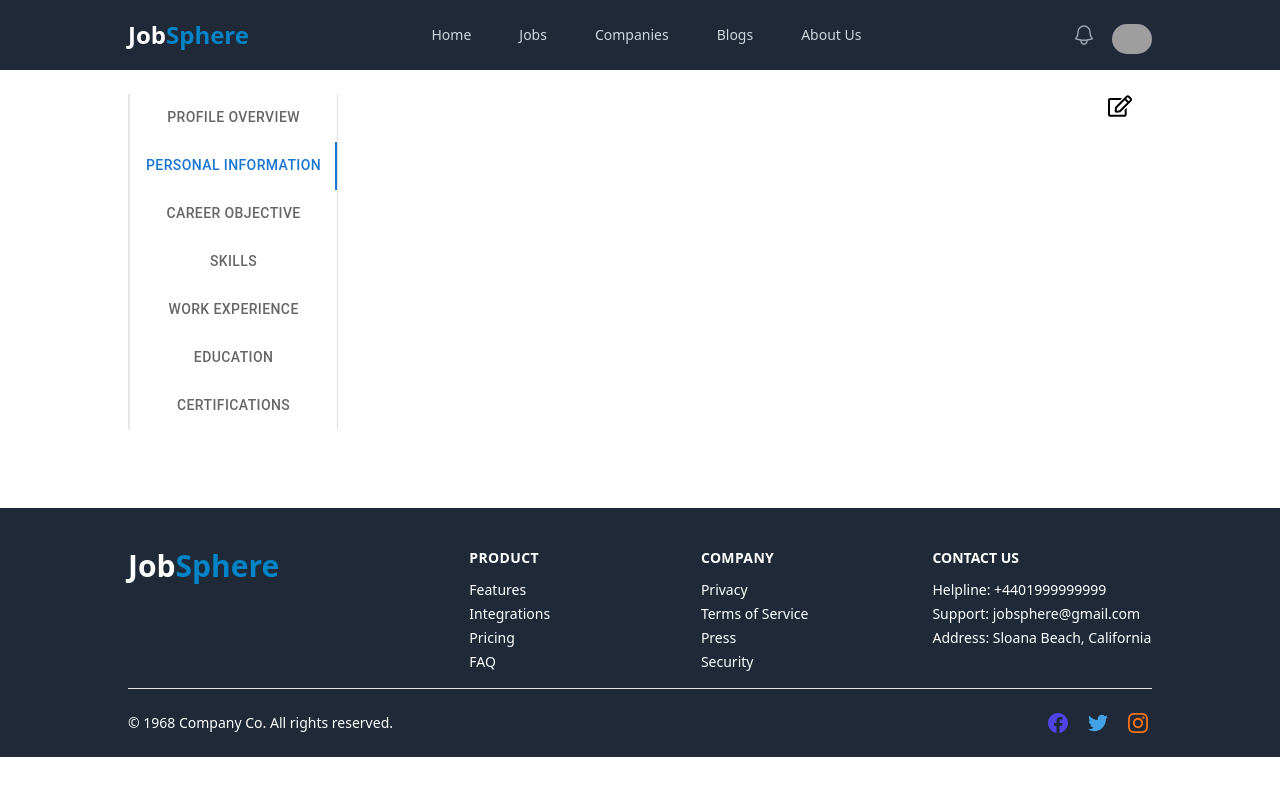
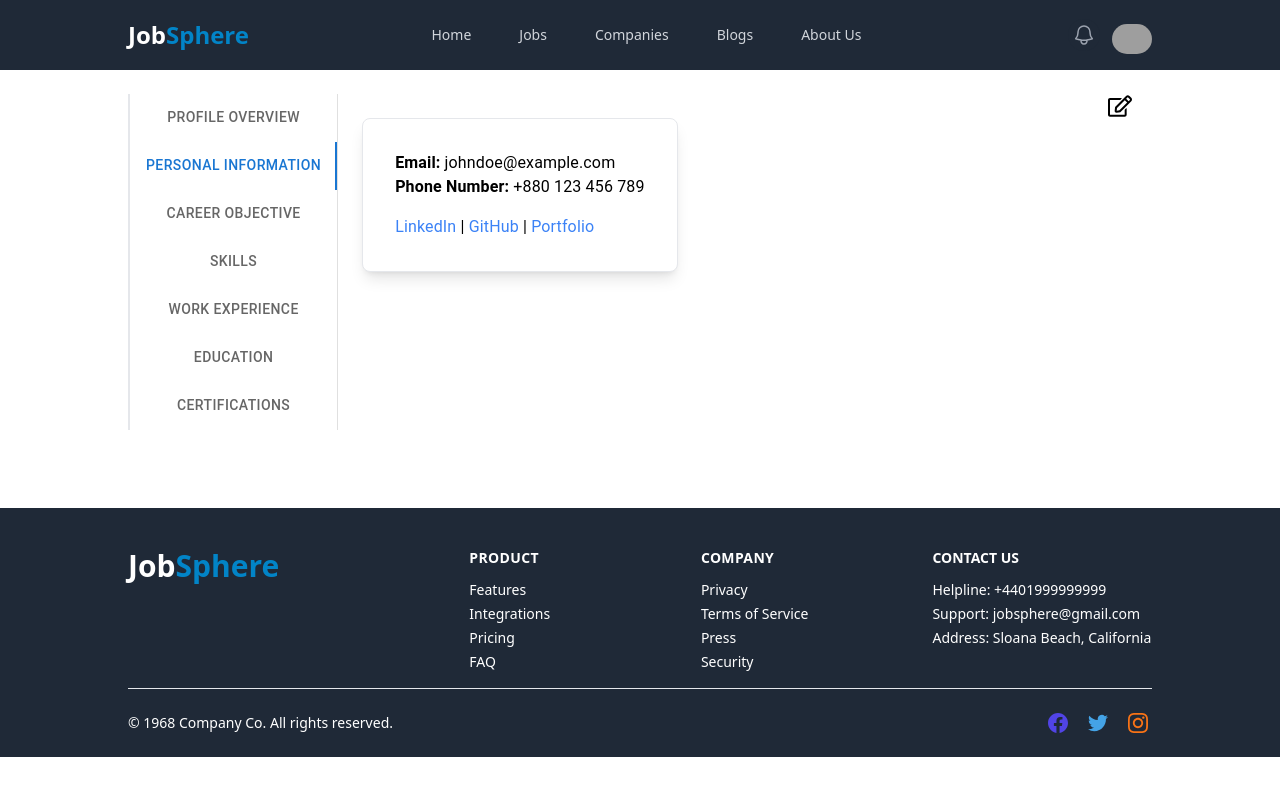
Before and after one commit to HunterMahmud/JobSphere, a Next.js app: page /profile in a window 1280 px wide. Both pictures are taken after a click on the tab "PERSONAL INFORMATION". Shown: the top 796 px of the page. Built offline with nearby package versions, Linux system fonts and the light colour scheme; grey boxes are pictures that could not be loaded.

Commit message:
add: profile page added personal information

```diff
--- a/src/app/profile/page.jsx
+++ b/src/app/profile/page.jsx
@@ -14,7 +14,7 @@ const profile = {
         "fullName": "John Doe",
         "profilePicture": "https://i.ibb.co.com/Swccb1r/Customer-Satisfaction.png",
         "professionalTitle": "Frontend Developer",
-        "location": "Dhaka, Bangladesh",
+        "linkedin": "Dhaka, Bangladesh",
         "resumeLink": "/resume.pdf"
     },
     "personalInformation": {
@@ -189,9 +189,8 @@ export default function VerticalTabs() {
                     {edit ? <><IoCloseSharp /></> : <><FaRegEdit /></>}
                 </div>
                 <form onSubmit={handleSubmit(handleRegister)} className="space-y-6">
-
+                    {/* Profile Overview */}
                     <TabPanel value={value} index={0}>
-                        {/* Profile Overview */}
                         {!edit ? <>
                             <div className="max-w-3xl bg-white shadow-lg border rounded-lg p-8 mb-6">
                                 <div className="flex  items-center space-x-4">
@@ -222,7 +221,7 @@ export default function VerticalTabs() {
                                         className="block w-full px-4 py-2 text-gray-700 bg-white border rounded-lg  focus:border-blue-400 focus:ring-opacity-40  focus:outline-none focus:ring focus:ring-blue-300"
                                     />
                                 </div>
-                                {/* Professional Title */}
+                                {/* phoneNumber */}
                                 <div>
                                     <label className="block mb-2 text-sm font-medium text-gray-600 ">
                                         Professional Title
@@ -266,7 +265,108 @@ export default function VerticalTabs() {
                             </div>
                         </>}
                     </TabPanel>
-
+                    {/* Personal Information */}
+                    <TabPanel value={value} index={1}>
+                        {edit ? <>
+                            <div className="grid grid-cols-1 md:grid-cols-2 justify-center items-center gap-5">
+                                {/* Email */}
+                                <div>
+                                    <label className="block mb-2 text-sm font-medium text-gray-600 ">
+                                        Email
+                                    </label>
+                                    <input
+                                        {...register("email")}
+                                        defaultValue={profile.personalInformation.email}
+                                        type="email"
+                                        placeholder="Enter Your Email"
+                                        className="block w-full px-4 py-2 text-gray-700 bg-white border rounded-lg  focus:border-blue-400 focus:ring-opacity-40  focus:outline-none focus:ring focus:ring-blue-300"
+                                    />
+                                </div>
+                                {/* phoneNumber */}
+                                <div>
+                                    <label className="block mb-2 text-sm font-medium text-gray-600 ">
+                                        Phone Number
+                                    </label>
+                                    <input
+                                        {...register("phoneNumber")}
+                                        defaultValue={profile?.personalInformation?.phoneNumber}
+                                        type="text"
+                                        placeholder="Enter Your Phone Number"
+                                        className="block w-full px-4 py-2 text-gray-700 bg-white border rounded-lg  focus:border-blue-400 focus:ring-opacity-40  focus:outline-none focus:ring focus:ring-blue-300"
+                                    />
+                                </div>
+                                <div className='col-span-2'>
+                                    <h1 className='font-medium'>Social Links</h1>
+                                </div>
+                                {/* linkedin */}
+                                <div>
+                                    <label className="block mb-2 text-sm font-medium text-gray-600 ">
+                                        Linkedin
+                                    </label>
+                                    <input
+                                        {...register("linkedin")}
+                                        defaultValue={profile.personalInformation.socialLinks.linkedin}
+                                        type="text"
+                                        placeholder="Enter Your linkedin account link"
+                                        className="block w-full px-4 py-2 text-gray-700 bg-white border rounded-lg  focus:border-blue-400 focus:ring-opacity-40  focus:outline-none focus:ring focus:ring-blue-300"
+                                    />
+                                </div>
+                                {/* github */}
+                                <div>
+                                    <label className="block mb-2 text-sm font-medium text-gray-600 ">
+                                        Github
+                                    </label>
+                                    <input
+                                        {...register("github")}
+                                        defaultValue={profile.personalInformation.socialLinks.github}
+                                        type="text"
+                                        placeholder="Enter Your github account link"
+                                        className="block w-full px-4 py-2 text-gray-700 bg-white border rounded-lg  focus:border-blue-400 focus:ring-opacity-40  focus:outline-none focus:ring focus:ring-blue-300"
+                                    />
+                                </div>
+                                {/* portfolio */}
+                                <div>
+                                    <label className="block mb-2 text-sm font-medium text-gray-600 ">
+                                        Portfolio
+                                    </label>
+                                    <input
+                                        {...register("portfolio")}
+                                        defaultValue={profile.personalInformation.socialLinks.portfolio}
+                                        type="text"
+                                        placeholder="Enter Your portfolio account link"
+                                        className="block w-full px-4 py-2 text-gray-700 bg-white border rounded-lg  focus:border-blue-400 focus:ring-opacity-40  focus:outline-none focus:ring focus:ring-blue-300"
+                                    />
+                                </div>
+                            </div>
+                        </> : <>
+                            <div className="w-full max-w-3xl bg-white shadow-lg rounded-lg p-8 border mb-6">
+                                <p><strong>Email:</strong> {profile.personalInformation.email}</p>
+                                <p><strong>Phone Number:</strong> {profile.personalInformation.phoneNumber}</p>
+                                <div className="mt-4">
+                                    <a
+                                        href={profile.personalInformation.socialLinks.linkedin}
+                                        className="text-blue-500 hover:underline"
+                                    >
+                                        LinkedIn
+                                    </a>{" "}
+                                    |{" "}
+                                    <a
+                                        href={profile.personalInformation.socialLinks.github}
+                                        className="text-blue-500 hover:underline"
+                                    >
+                                        GitHub
+                                    </a>{" "}
+                                    |{" "}
+                                    <a
+                                        href={profile.personalInformation.socialLinks.portfolio}
+                                        className="text-blue-500 hover:underline"
+                                    >
+                                        Portfolio
+                                    </a>
+                                </div>
+                            </div>
+                        </>}
+                    </TabPanel>
                     {/* Submit button */}
                     {
                         edit && <>
```
